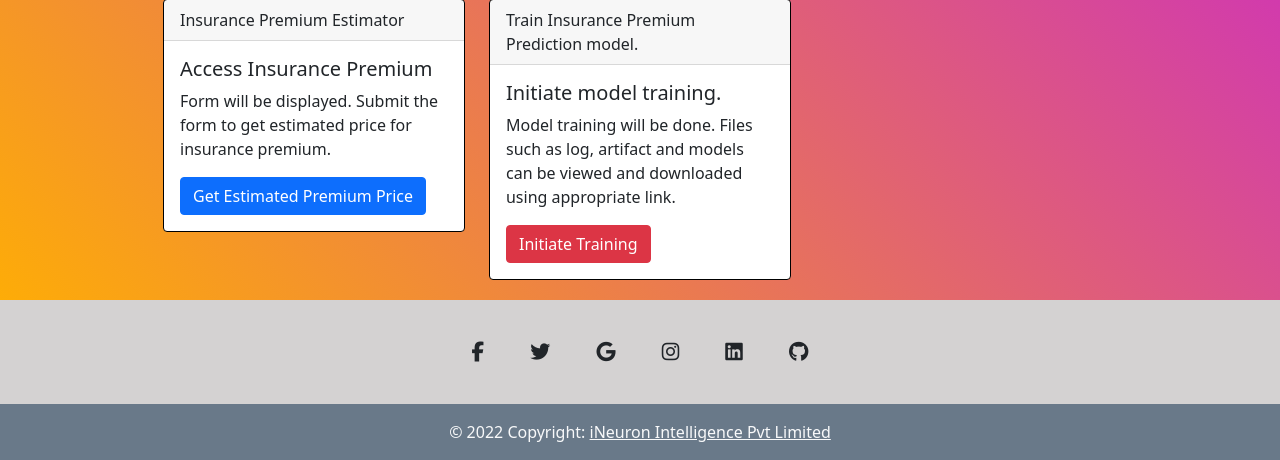
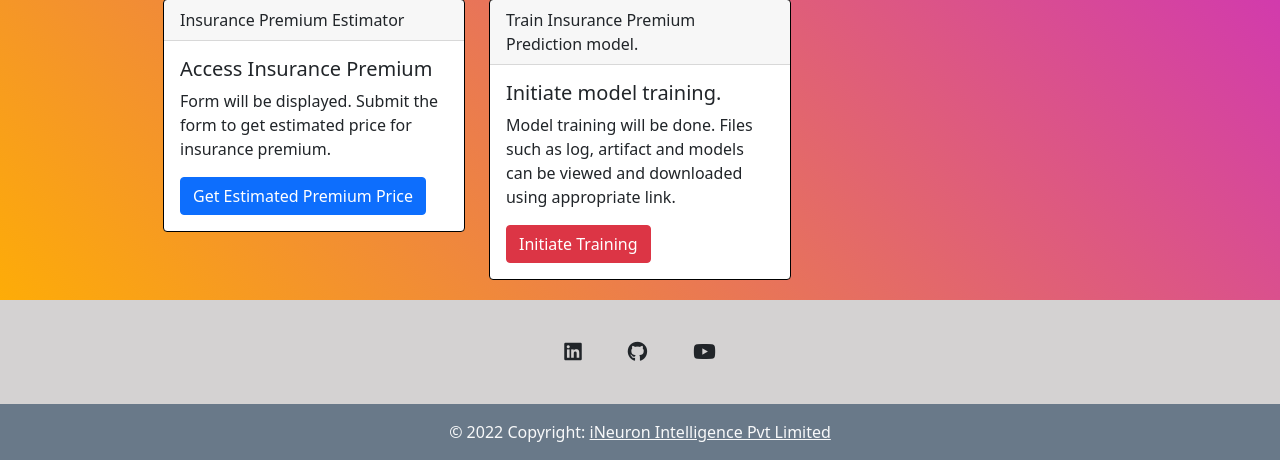
Before and after one commit to iamaakashpal/Insurance-Premium-Prediction, a Flask app: page / in a window 1280 px wide. Shown: the part 703-1163 px from the top of the page. Run offline with Flask 2, Linux system fonts and the light colour scheme; some libraries are stand-ins or nearby versions.

Commit message:
File Updated

```diff
--- a/templates/header.html
+++ b/templates/header.html
@@ -143,27 +143,30 @@ table-layout: fixed;
             <!-- Section: Social media -->
             <section class="mb-4">
                 <!-- Facebook -->
-                <a class="btn btn-link btn-floating btn-lg text-dark m-1" href="#!" role="button"
-                    data-mdb-ripple-color="dark"><i class="fab fa-facebook-f"></i></a>
+                <!-- <a class="btn btn-link btn-floating btn-lg text-dark m-1" href="#!" role="button"
+                    data-mdb-ripple-color="dark"><i class="fab fa-facebook-f"></i></a> -->
 
                 <!-- Twitter -->
-                <a class="btn btn-link btn-floating btn-lg text-dark m-1" href="#!" role="button"
-                    data-mdb-ripple-color="dark"><i class="fab fa-twitter"></i></a>
+                <!-- <a class="btn btn-link btn-floating btn-lg text-dark m-1" href="#!" role="button"
+                    data-mdb-ripple-color="dark"><i class="fab fa-twitter"></i></a> -->
 
                 <!-- Google -->
-                <a class="btn btn-link btn-floating btn-lg text-dark m-1" href="#!" role="button"
-                    data-mdb-ripple-color="dark"><i class="fab fa-google"></i></a>
+                <!-- <a class="btn btn-link btn-floating btn-lg text-dark m-1" href="#!" role="button"
+                    data-mdb-ripple-color="dark"><i class="fab fa-google"></i></a> -->
 
                 <!-- Instagram -->
-                <a class="btn btn-link btn-floating btn-lg text-dark m-1" href="#!" role="button"
-                    data-mdb-ripple-color="dark"><i class="fab fa-instagram"></i></a>
+                <!-- <a class="btn btn-link btn-floating btn-lg text-dark m-1" href="#!" role="button"
+                    data-mdb-ripple-color="dark"><i class="fab fa-instagram"></i></a> -->
 
                 <!-- Linkedin -->
-                <a class="btn btn-link btn-floating btn-lg text-dark m-1" href="#!" role="button"
+                <a class="btn btn-link btn-floating btn-lg text-dark m-1" href="https://www.linkedin.com/in/iamaakashpal" target="_blank" rel="noopener noreferrer" role="button"
                     data-mdb-ripple-color="dark"><i class="fab fa-linkedin"></i></a>
                 <!-- Github -->
-                <a class="btn btn-link btn-floating btn-lg text-dark m-1" href="#!" role="button"
+                <a class="btn btn-link btn-floating btn-lg text-dark m-1" href="https://github.com/iamaakashpal" target="_blank" rel="noopener noreferrer" role="button"
                     data-mdb-ripple-color="dark"><i class="fab fa-github"></i></a>
+                <!-- Youtube -->
+                <a class="btn btn-link btn-floating btn-lg text-dark m-1" href="https://www.youtube.com/channel/UCYBlRxDjQSFtst6WnjcXsqQ" target="_blank" rel="noopener noreferrer" role="button"
+                    data-mdb-ripple-color="dark"><i class="fab fa-youtube"></i></a>
             </section>
             <!-- Section: Social media -->
         </div>
```
Also changed, not shown: config/model.yaml (+23 -16 lines), 3 other files.
